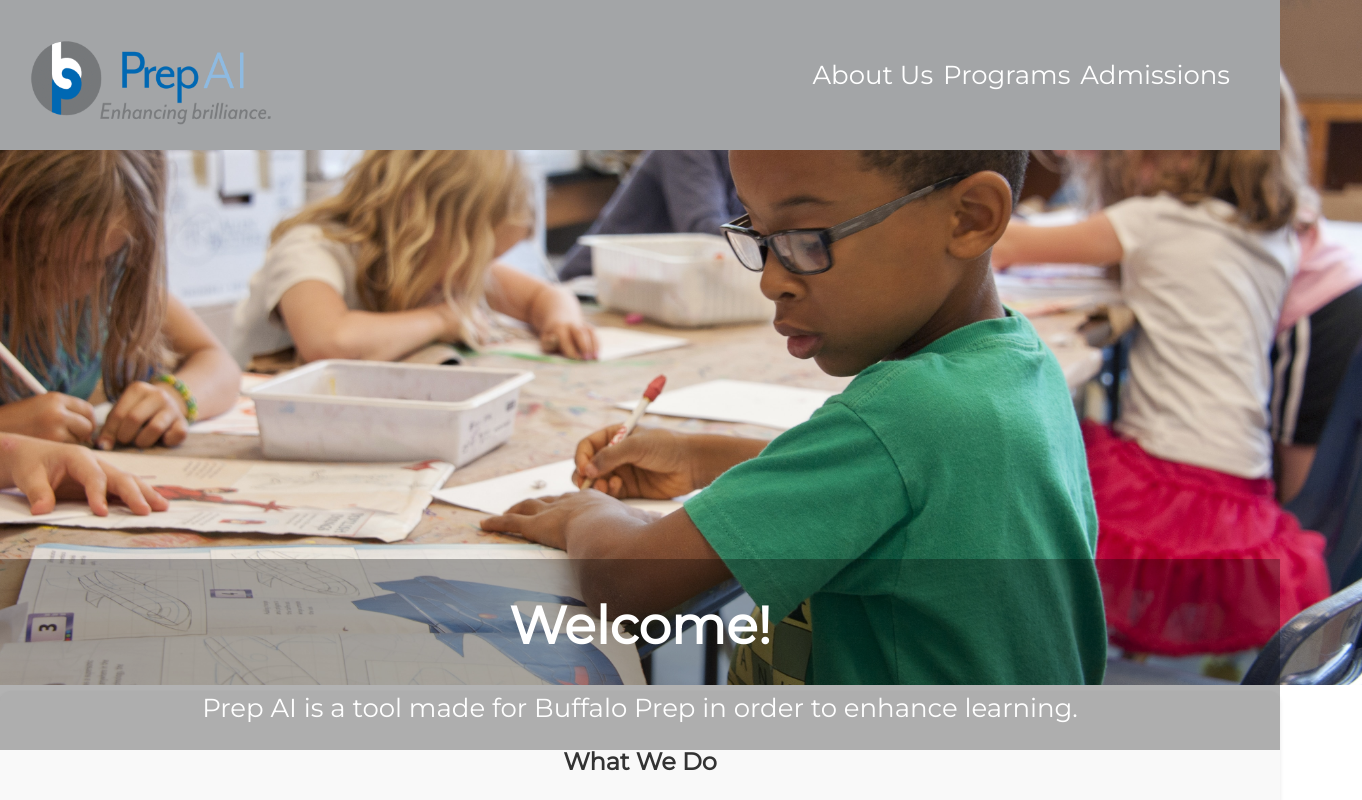
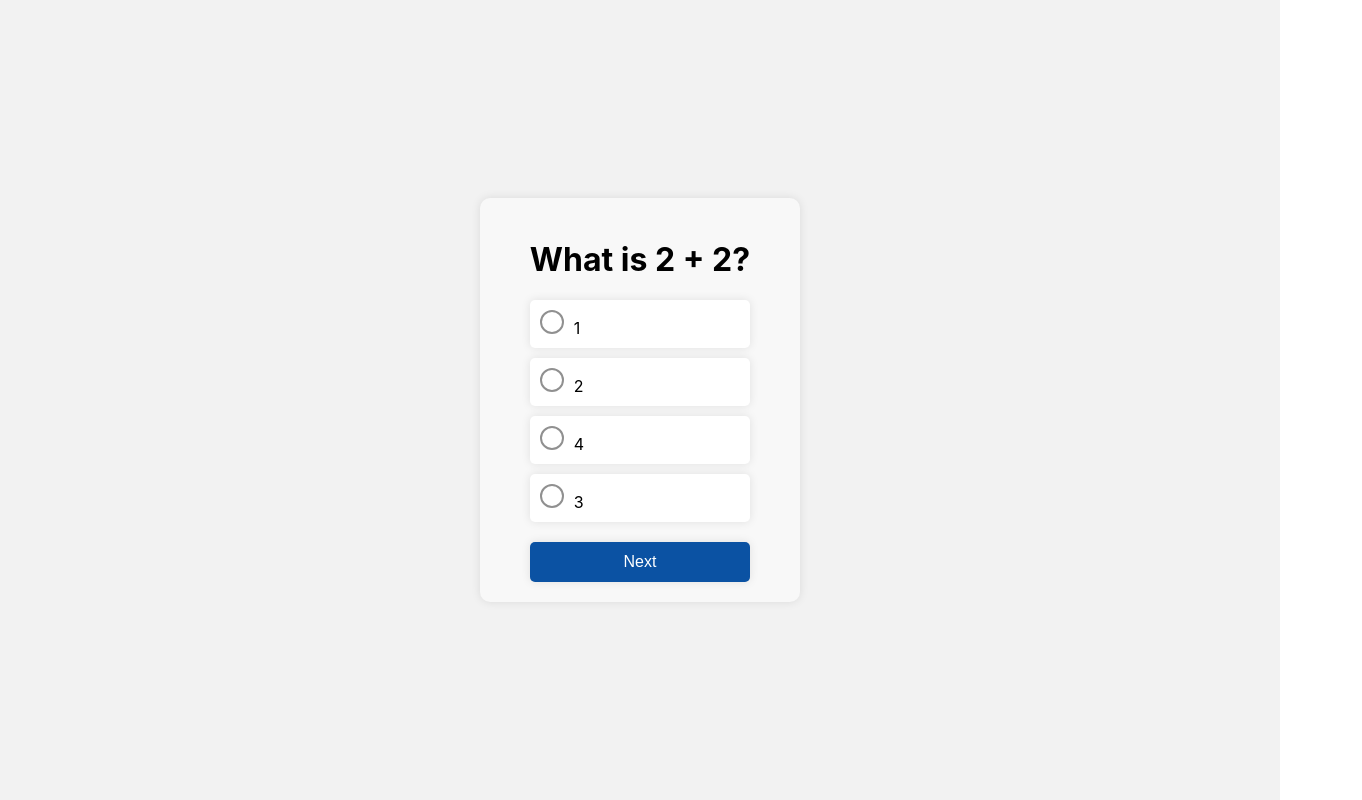
Before and after one commit to rdl4199/BuffPrepAI, a React (Create React App) app: page /Learning in a window 1280 px wide. Shown: the top 800 px of the page, 1362 px wide, since content can reach past the window. Built offline with nearby package versions, Linux system fonts and the light colour scheme.

Commit message:
Styling html and css more
.

```diff
--- /dev/null
+++ b/src/App/App.css
@@ -0,0 +1,38 @@
+.App {
+  text-align: center;
+}
+
+.App-logo {
+  height: 40vmin;
+  pointer-events: none;
+}
+
+@media (prefers-reduced-motion: no-preference) {
+  .App-logo {
+    animation: App-logo-spin infinite 20s linear;
+  }
+}
+
+.App-header {
+  background-color: #282c34;
+  min-height: 100vh;
+  display: flex;
+  flex-direction: column;
+  align-items: center;
+  justify-content: center;
+  font-size: calc(10px + 2vmin);
+  color: white;
+}
+
+.App-link {
+  color: #61dafb;
+}
+
+@keyframes App-logo-spin {
+  from {
+    transform: rotate(0deg);
+  }
+  to {
+    transform: rotate(360deg);
+  }
+}
--- /dev/null
+++ b/src/App/App.js
@@ -0,0 +1,25 @@
+import logo from '../logo.svg';
+import './App.css';
+
+function App() {
+  return (
+    <div className="App">
+      <header className="App-header">
+        <img src={logo} className="App-logo" alt="logo" />
+        <p>
+          Edit <code>src/App.js</code> and save to reload.
+        </p>
+        <a
+          className="App-link"
+          href="https://reactjs.org"
+          target="_blank"
+          rel="noopener noreferrer"
+        >
+          Learn React
+        </a>
+      </header>
+    </div>
+  );
+}
+
+export default App;
--- /dev/null
+++ b/src/Learning/Learning.css
@@ -0,0 +1,139 @@
+.app-container {
+    display: flex;
+    justify-content: center;
+    align-items: center;
+    height: 100vh;
+    background-color: #f2f2f2;
+  }
+  .card {
+    display: flex;
+    width: 50vh;
+    flex-direction: column;
+    align-items: center;
+    padding: 20px;
+    background-color: #f8f8f8;
+    box-shadow: 0px 0px 10px rgba(0, 0, 0, 0.1);
+    border-radius: 10px;
+  }
+  @media (min-width: 1080px)
+  {
+    .card {
+        display: flex;
+        width: 35vh;
+        flex-direction: column;
+        align-items: center;
+        padding: 20px;
+        background-color: #f8f8f8;
+        box-shadow: 0px 0px 10px rgba(0, 0, 0, 0.1);
+        border-radius: 10px;
+      }
+  }
+
+  /* Hide default radio and checkbox inputs */
+.hidden-input {
+    display: none;
+}
+
+/* Style the custom radio inputs */
+.radio {
+    position: relative;
+    width: 20px;
+    height: 20px;
+    margin-right: 10px;
+    display: inline-block;
+    border-radius: 50%;
+    border: 2px solid #909090;
+    transition: background-color 0.2s ease, border-color 0.2s ease;
+}
+
+.radio::after {
+    content: "";
+    position: absolute;
+    top: 50%;
+    left: 50%;
+    width: 10px;
+    height: 10px;
+    border-radius: 50%;
+    background-color: #fff;
+    transform: translate(-50%, -50%) scale(0);
+    transition: transform 0.2s ease;
+}
+
+/* Style the custom checkbox inputs */
+.checkbox {
+    position: relative;
+    width: 20px;
+    height: 20px;
+    margin-right: 10px;
+    display: inline-block;
+    border-radius: 3px;
+    border: 2px solid #909090;
+    transition: background-color 0.2s ease, border-color 0.2s ease;
+}
+
+.checkbox::after {
+    content: "";
+    position: absolute;
+    top: 50%;
+    left: 50%;
+    width: 10px;
+    height: 10px;
+    background-color: #fff;
+    transform: translate(-50%, -50%) scale(0);
+    transition: transform 0.2s ease;
+}
+
+/* Change color when selected */
+.hidden-input:checked + .radio,
+.hidden-input:checked + .checkbox {
+    border-color: #fff;
+}
+
+.hidden-input:checked + .radio::after,
+.hidden-input:checked + .checkbox::after {
+    transform: translate(-50%, -50%) scale(1);
+}
+
+.choice-card {
+    display: block;
+    border-radius: 5px;
+    padding: 10px;
+    margin-bottom: 10px;
+    transition: background-color 0.2s ease, color 0.2s ease;
+    background-color: #fff;
+    box-shadow: 0px 0px 10px rgba(0, 0, 0, 0.1);
+}
+
+.choice-card.selected {
+    background-color: #0B52A3;
+    color: #fff;
+}
+
+.choice-card.selected .radio{
+    background-color: #0B52A3;
+    color: #fff;
+}
+
+.choice-card.selected .checkbox{
+    background-color: #0B52A3;
+    color: #fff;
+}
+
+.next-button {
+    display: block;
+    width: 100%;
+    height: 40px;
+    margin: 20px auto 0;
+    background-color: #0B52A3;
+    color: #fff;
+    border: none;
+    border-radius: 5px;
+    font-size: 16px;
+    cursor: pointer;
+    transition: background-color 0.2s ease;
+    box-shadow: 0px 0px 10px rgba(0, 0, 0, 0.1);
+}
+
+.next-button:hover {
+    background-color: #256BB1;
+}
--- /dev/null
+++ b/src/Learning/Learning.jsx
@@ -0,0 +1,157 @@
+import React from 'react';
+import './Learning.css'
+
+class Results extends React.Component {
+    render() {
+        const { score, totalQuestions } = this.props;
+        return (
+            <div>
+                <h1>Your Score: {score} / {totalQuestions}</h1>
+            </div>
+        );
+    }
+}
+
+class Learning extends React.Component {
+    constructor(props) {
+        super(props);
+        this.state = {
+            selectedAnswers: []
+        };
+    }
+
+    handleChange = (index) => {
+        const { question } = this.props;
+        let selectedAnswers;
+
+        if (question.type === 'radio') {
+            selectedAnswers = [index];
+        } else {
+            selectedAnswers = [...this.state.selectedAnswers];
+            const answerIndex = selectedAnswers.indexOf(index);
+
+            if (answerIndex === -1) {
+                selectedAnswers.push(index);
+            } else {
+                selectedAnswers.splice(answerIndex, 1);
+            }
+        }
+
+        this.setState({ selectedAnswers });
+    }
+
+    handleSubmit = (e) => {
+        e.preventDefault();
+        if (this.state.selectedAnswers.length > 0) {
+            this.props.handleAnswer(this.state.selectedAnswers);
+            this.setState({ selectedAnswers: [] });  // Reset the selected answers
+        }
+    }
+
+    render() {
+        const { question } = this.props;
+        const { selectedAnswers } = this.state;
+
+        return (
+            <form onSubmit={this.handleSubmit}>
+                <h1>{question.question}</h1>
+
+                {question.choices.map((choice, index) =>
+                    <label key={index}
+                        className={`choice-card ${selectedAnswers.includes(index) ? "selected" : ""}`}
+                        htmlFor={`choice-${index}`}>
+                        <input
+                            type={question.type}
+                            id={`choice-${index}`}
+                            className="hidden-input"
+                            checked={selectedAnswers.includes(index)}
+                            onChange={() => this.handleChange(index)}
+                        />
+                        <span className={question.type}></span>
+                        {choice}
+                    </label>
+                )}
+
+                <button className='next-button ' type="submit">Next</button>
+            </form>
+        );
+    }
+}
+
+
+class LearningApp extends React.Component {
+    constructor(props) {
+      super(props);
+      this.state = {
+        currentIndex: 0,
+        score: 0,
+        finished: false,
+        questions: [
+          {
+            question: 'What is 2 + 2?',
+            choices: ['1', '2', '4', '3'],
+            answer: 2,
+            type: 'radio'
+          },
+          {
+            question: 'What is the capital of France?',
+            choices: ['London', 'Berlin', 'Paris', 'Madrid'],
+            answer: 2,
+            type: 'radio'
+          },
+          {
+            question: 'Select the even numbers',
+            choices: ['1', '2', '3', '4'],
+            answer: [1, 3],
+            type: 'checkbox'
+          },
+          // Add more questions as needed
+        ]
+      };
+    }
+
+    handleAnswer = (answer) => {
+      const currentQuestion = this.state.questions[this.state.currentIndex];
+      let isCorrect;
+
+      if (currentQuestion.type === 'radio') {
+        isCorrect = answer[0] === currentQuestion.answer;
+      } else {
+        isCorrect = JSON.stringify(answer.sort()) === JSON.stringify(currentQuestion.answer.sort());
+      }
+
+      if (isCorrect) {
+        this.setState(prevState => ({
+          score: prevState.score + 1
+        }));
+      }
+
+      if (this.state.currentIndex < this.state.questions.length - 1) {
+        this.setState(prevState => ({
+          currentIndex: prevState.currentIndex + 1
+        }));
+      } else {
+        this.setState({ finished: true });
+      }
+    }
+
+    render() {
+      return (
+        <div className='app-container'>
+            <div className='card'>
+                {!this.state.finished ?
+                    <Learning
+                    question={this.state.questions[this.state.currentIndex]}
+                    handleAnswer={this.handleAnswer}
+                    /> :
+                    <Results score={this.state.score} totalQuestions={this.state.questions.length} />
+                }
+            </div>
+
+        </div>
+      );
+    }
+  }
+
+
+export default LearningApp;
--- a/src/index.js
+++ b/src/index.js
@@ -1,14 +1,28 @@
 import React from 'react';
 import ReactDOM from 'react-dom/client';
 import './index.css';
-import App from './App';
+import App from './App/App';
+import Learning from './Learning/Learning'
 import reportWebVitals from './reportWebVitals';
+import NavBar from './NavBar';
+import { BrowserRouter as Router, Route, Switch } from 'react-router-dom';
 
 const root = ReactDOM.createRoot(document.getElementById('root'));
 root.render(
-  <React.StrictMode>
-    <App />
-  </React.StrictMode>
+
+  <Router>
+    <Switch>
+      <Route path="/" exact>
+        <NavBar />
+      </Route>
+      <Route path="/Learning" exact>
+        <Learning />
+      </Route>
+      <Route path="/App">
+        <App />
+      </Route>
+    </Switch>
+  </Router>
 );
 
 // If you want to start measuring performance in your app, pass a function
```
Also changed, not shown: pages/index.html (+12 -0 lines).
